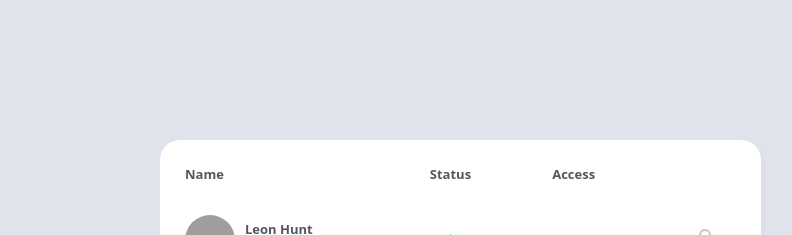
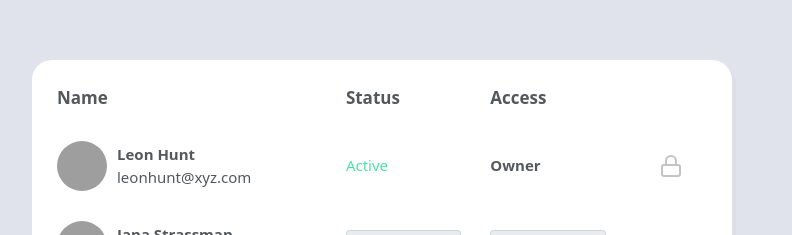
Before and after one commit to JanhviHarwani/User-list-Reactapp, a React (Create React App) app: page / in a window 1280 px wide. Shown: the top 235 px of the page, without its empty margins (32-824 px from the left). Built offline with nearby package versions, Linux system fonts and the light colour scheme; grey boxes are pictures that could not be loaded.

Commit message:
Updated UI for functional-spec

```diff
--- a/src/App.module.css
+++ b/src/App.module.css
@@ -1,6 +1,6 @@
 .container {
   position: fixed;
-  top: 15%;
+  top: 5%;
   left: 35%;
   display: flex;
   justify-content: center;
@@ -14,6 +14,6 @@
 }
 @media only screen and (max-width: 1346px) {
   .container {
-    left: 15%;
+    left: 5%;
   }
 }
--- a/src/components/UI/CardTitle.module.css
+++ b/src/components/UI/CardTitle.module.css
@@ -3,6 +3,7 @@
   display: grid;
   grid-template-columns: repeat(9, 1fr);
   font-weight: 800;
+  font-size: 17px;
 }
 .user-name-title {
   display: grid;
--- a/src/components/UI/UserlistCard.module.css
+++ b/src/components/UI/UserlistCard.module.css
@@ -1,15 +1,16 @@
 .user_list_card {
   display: grid;
   grid-template-columns: repeat(8, 1fr);
-  height: 700px;
-  overflow-y: scroll;
-  overflow-x: hidden;
-  font-size: 13px;
+  /* height: 700px; */
+  /* overflow-y: scroll; */
+  /* overflow-x: hidden; */
+  font-size: 15px;
   background-color: white;
   grid-gap: 30px;
   border-radius: 20px;
   box-shadow: 4px 4px #c3c3c31a;
   padding: 25px;
+  width: 700px;
 }
 ::-webkit-scrollbar {
   width: 0px;
--- a/src/components/User/DetailsCard.module.css
+++ b/src/components/User/DetailsCard.module.css
@@ -5,7 +5,8 @@
   grid-row: 20px;
   padding: 25px;
   margin-left: 30px;
-  width: 250px;
+  width: 280px;
+  height: 400px;
   box-shadow: 5px 5px 10px -5px rgb(0 0 0 / 25%);
   border-radius: 30px;
   background-color: white;
@@ -21,16 +22,16 @@
   padding-bottom: 7px;
   color: white !important;
   line-height: 22.2px;
-  font-size: 15px;
+  font-size: 17px;
   font-weight: 600;
   background-color: #feb23e !important;
 }
 .profile_name {
-  font-size: 16px;
+  font-size: 18px;
   font-weight: 700;
 }
 .profile_email {
-  font-size: 14px;
+  font-size: 16px;
   font-weight: 500;
   color: #898d91ce;
 }
@@ -43,7 +44,7 @@
   padding-top: 15px;
 }
 .title {
-  font-size: 13px;
+  font-size: 15px;
   font-weight: 700;
 }
 .cutom_progress_class {
@@ -57,10 +58,10 @@
   box-shadow: 1px 0px 0px 0px rgb(0 0 0 / 25%);
 }
 .clicks_data_number {
-  font-size: 20px;
+  font-size: 22px;
   font-weight: 900;
 }
 .clicks_title {
-  font-size: 12px;
+  font-size: 14px;
   color: #898d91ce;
 }
```
